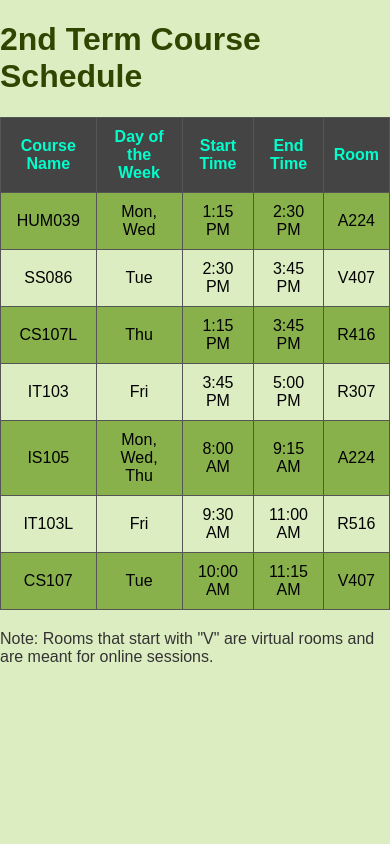
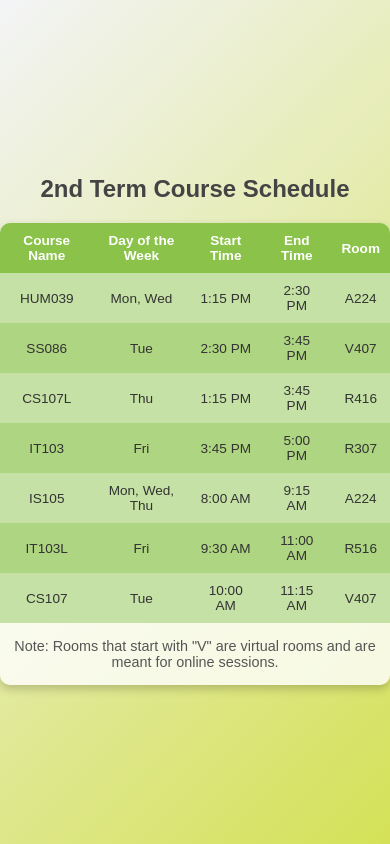
Before and after one commit to dngnpthli/dngnpthli.github.io, a plain HTML site: page SollanoCourseSchedule.html in a window 390 px wide. Drawn offline with Linux system fonts and the light colour scheme.

Commit message:
Update SollanoCourseSchedule.html

```diff
--- a/SollanoCourseSchedule.html
+++ b/SollanoCourseSchedule.html
@@ -9,95 +9,72 @@
             font-family: Arial, sans-serif;
             margin: 0;
             padding: 0;
-            background-color: #dcedc1; /* Matcha green background */
+            background: linear-gradient(135deg, #f3f4f6, #d4e157);
             color: #333;
+            height: 100vh;
+            display: flex;
+            flex-direction: column;
+            justify-content: center;
+            align-items: center;
         }
-        header {
-            background-color: #88b04b; /* Matcha green shade for header */
-            color: white;
+        h1 {
             text-align: center;
-            padding: 20px 10px;
+            color: #444;
+            margin-bottom: 20px;
         }
-        header img {
-            max-width: 100px;
-        }
-        nav {
-            background-color: #6b8e23; /* Darker matcha green */
-            padding: 10px;
-            display: flex;
-            justify-content: center;
-            gap: 15px;
-        }
-        nav a {
-            text-decoration: none;
-            color: white;
-            font-weight: bold;
-            padding: 10px 20px;
-            border-radius: 5px;
-        }
-        nav a:hover {
-            background-color: #556b2f; /* Dark green hover effect */
-        }
-        main {
-            padding: 20px;
-            text-align: center;
-        }
-        h1, h2, h3 {
-            color: #2e4600; /* Deep green for headings */
-        }
-        .cta {
-            margin-top: 20px;
-            background-color: #88b04b; /* Matcha button */
-            color: white;
-            padding: 15px 30px;
-            text-decoration: none;
-            border-radius: 5px;
-            font-size: 1.2em;
-        }
-        .cta:hover {
-            background-color: #6b8e23; /* Darker green hover */
-        }
-        footer {
-            background-color: #6b8e23;
-            color: white;
-            text-align: center;
-            padding: 10px 0;
-            margin-top: 20px;
-        }
-        .branch {
-            margin: 15px 0;
+        .schedule-container {
+            width: 90%;
+            max-width: 800px;
+            background: rgba(255, 255, 255, 0.8); /* Transparent white */
+            box-shadow: 0px 4px 10px rgba(0, 0, 0, 0.2);
+            border-radius: 10px;
+            overflow: hidden;
         }
         table {
             width: 100%;
             border-collapse: collapse;
-            margin: 20px auto;
-            background-color: #333;
-            color: #fff;
+            background-color: #f9f9f9;
         }
         th, td {
-            border: 1px solid #555;
-            padding: 10px;
+            padding: 15px;
             text-align: center;
         }
         th {
-            background-color: #444;
-            font-weight: bold;
-            color: #00ffcc;
+            background-color: #8bc34a; /* Light green */
+            color: white;
         }
         tr:nth-child(odd) {
-            background-color: #88b04b; /* Dark matcha green */
+            background-color: #c5e1a5; /* Light pastel green */
         }
         tr:nth-child(even) {
-            background-color: #dcedc1; /* Light matcha green */
+            background-color: #aed581; /* Deeper pastel green */
         }
         td {
-            color: #000;
+            color: #333;
+        }
+        .note {
+            margin-top: 15px;
+            text-align: center;
+            font-size: 0.9em;
+            color: #555;
+        }
+        @media (max-width: 600px) {
+            th, td {
+                font-size: 0.85em;
+                padding: 10px;
+            }
+            h1 {
+                font-size: 1.5em;
+            }
+            .schedule-container {
+                width: 100%;
+            }
         }
     </style>
 </head>
 <body>
     <h1>2nd Term Course Schedule</h1>
-
+    <div class="schedule-container">
         <table>
             <thead>
                 <tr>
@@ -109,49 +86,49 @@
                 </tr>
             </thead>
             <tbody>
-            <tr class="neon-row">
+                <tr>
                     <td>HUM039</td>
                     <td>Mon, Wed</td>
                     <td>1:15 PM</td>
                     <td>2:30 PM</td>
                     <td>A224</td>
                 </tr>
-            <tr class="neon-row">
+                <tr>
                     <td>SS086</td>
                     <td>Tue</td>
                     <td>2:30 PM</td>
                     <td>3:45 PM</td>
                     <td>V407</td>
                 </tr>
-            <tr class="neon-row">
+                <tr>
                     <td>CS107L</td>
                     <td>Thu</td>
                     <td>1:15 PM</td>
                     <td>3:45 PM</td>
                     <td>R416</td>
                 </tr>
-            <tr class="neon-row">
+                <tr>
                     <td>IT103</td>
                     <td>Fri</td>
                     <td>3:45 PM</td>
                     <td>5:00 PM</td>
                     <td>R307</td>
                 </tr>
-            <tr class="neon-row">
+                <tr>
                     <td>IS105</td>
                     <td>Mon, Wed, Thu</td>
                     <td>8:00 AM</td>
                     <td>9:15 AM</td>
                     <td>A224</td>
                 </tr>
-            <tr class="neon-row">
+                <tr>
                     <td>IT103L</td>
                     <td>Fri</td>
                     <td>9:30 AM</td>
                     <td>11:00 AM</td>
                     <td>R516</td>
                 </tr>
-            <tr class="neon-row">
+                <tr>
                     <td>CS107</td>
                     <td>Tue</td>
                     <td>10:00 AM</td>
@@ -160,7 +137,7 @@
                 </tr>
             </tbody>
         </table>
-
         <p class="note">Note: Rooms that start with "V" are virtual rooms and are meant for online sessions.</p>
+    </div>
 </body>
 </html>
```
Lines whose indentation alone changed are shown as unchanged.
